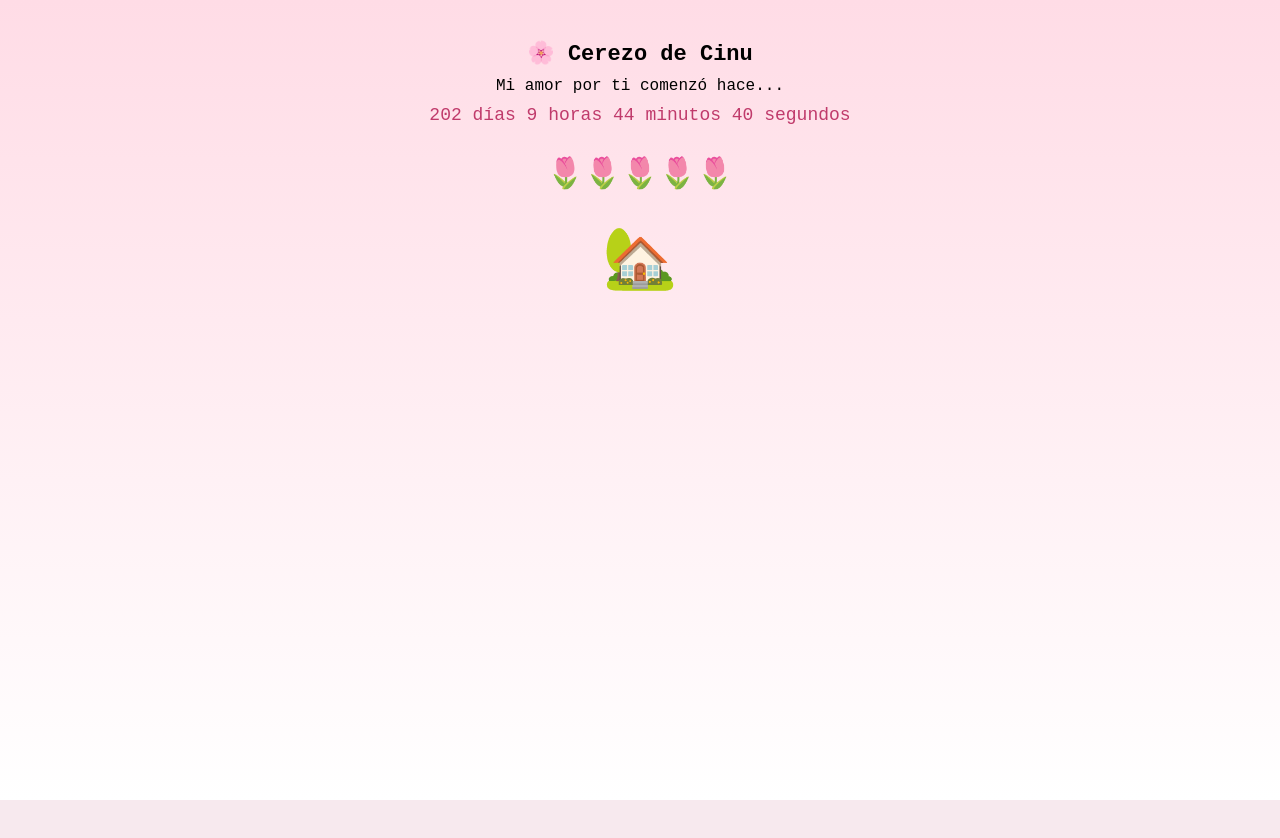
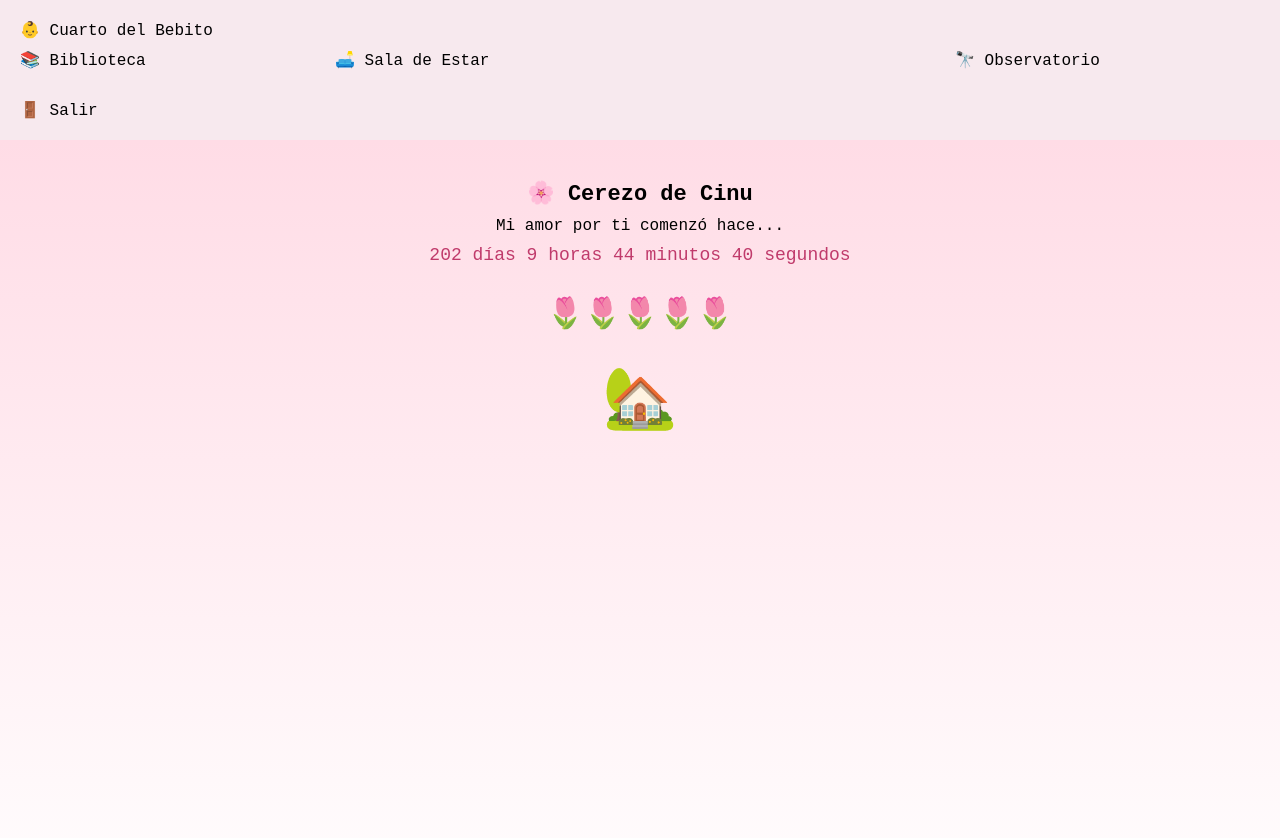
Before and after one commit to Sommer-100216/Cinu, a plain HTML site: page index.html in a window 1280 px wide. Before the commit the page ends 800 px from the top, so only its background shows below. Drawn offline with Linux system fonts and the light colour scheme; files whose address does not match are found by name.

Commit message:
Update index.html

```diff
--- a/index.html
+++ b/index.html
@@ -161,11 +161,29 @@ button{
 </head>
 
 <body>
-<div id="sala" class="room active">
-<div id="bebe" class="room">
-<div id="biblioteca" class="room">
-<div id="observatorio" class="room">
+<div id="casaGrid">
 
+  <div id="bebe" onclick="abrirBebe()">
+    👶 Cuarto del Bebito
+  </div>
+
+  <div id="biblioteca">
+    📚 Biblioteca
+  </div>
+
+  <div id="sala">
+    🛋️ Sala de Estar
+  </div>
+
+  <div id="observatorio">
+    🔭 Observatorio
+  </div>
+
+  <div id="entrada" onclick="salirCasa()">
+    🚪 Salir
+  </div>
+
+</div>
 <!-- ======================
      EXTERIOR
 ====================== -->
```
